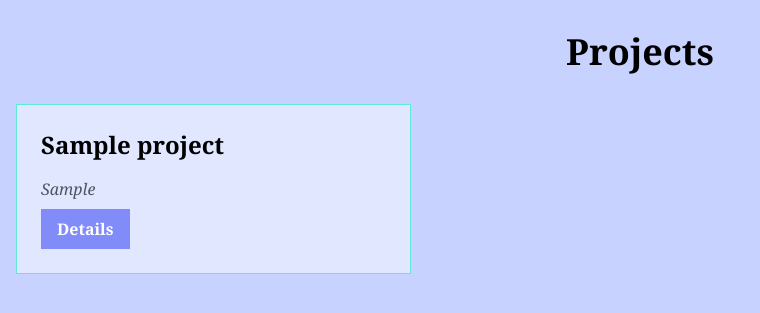
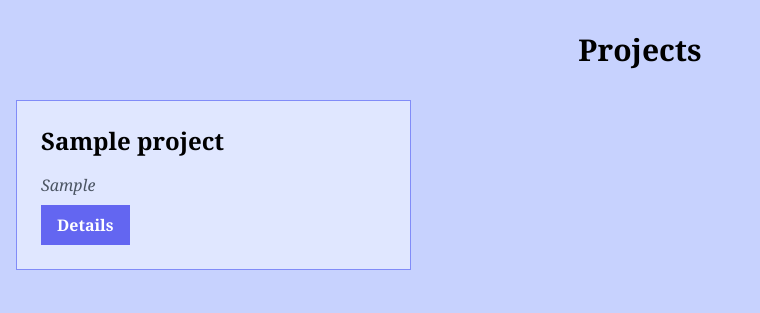
Before and after one commit to jwjacobson/portfolio, a Django app: page / in a window 1280 px wide. Shown: the top 313 px of the page, without its empty margins (0-760 px from the left). Run offline with Django 5.2, Linux system fonts and the light colour scheme; tables that the repository leaves empty hold one stand-in row (values such as "Sample post"); some libraries are stand-ins or nearby versions.

Commit message:
Update styling

```diff
--- a/portfolio/templates/portfolio/index.html
+++ b/portfolio/templates/portfolio/index.html
@@ -3,25 +3,15 @@
 {% block content %}
 <div id="projects">
 <div class="container mx-auto px-4 py-8">
-    <h1 class="text-4xl font-bold text-center mb-8">Projects</h1>
+    <h1 class="text-3xl font-bold text-center mb-8">Projects</h1>
 
     <div class="grid grid-cols-1 md:grid-cols-2 lg:grid-cols-3 gap-8">
         {% for project in projects %}
-        <div class="bg-indigo-100 border border-teal-300 bg-indigo-100 p-6 hover:shadow-sm transition-shadow duration-300">
+        <div class="bg-indigo-100 border border-indigo-400 p-6 hover:shadow-sm transition-shadow duration-300">
             <h2 class="text-2xl font-semibold mb-4">{{ project.title }}</h2>
             <p class="text-gray-600 mb-2 italic">{{ project.blurb }}</p>
-            <!-- <p class="text-gray-800 mb-4">{{ project.description }}</p> -->
-            <!-- <p class="text-sm text-gray-500 mb-2">
-                <strong>Core Tech:</strong> {{ project.core_tech }}
-            </p>
-            <p class="text-sm text-gray-500 mb-2">
-                <strong>Supporting Tech:</strong> {{ project.supporting_tech }}
-            </p> -->
-            <!-- <a href="{{ project.url }}" class="text-blue-500 hover:text-blue-700 font-semibold" target="_blank">
-                Visit Project -->
-            <!-- </a> -->
             <button
-                class="bg-indigo-400 hover:bg-indigo-500 text-white font-bold py-2 px-4"
+                class="bg-indigo-500 hover:bg-indigo-600 text-white font-bold py-2 px-4"
                 hx-get="{% url 'details' project.pk %}"
                 hx-target="#projects"
                 hx-swap="outerHTML"
```
Also changed, not shown: portfolio/templates/portfolio/_project.html (+4 -3 lines).
